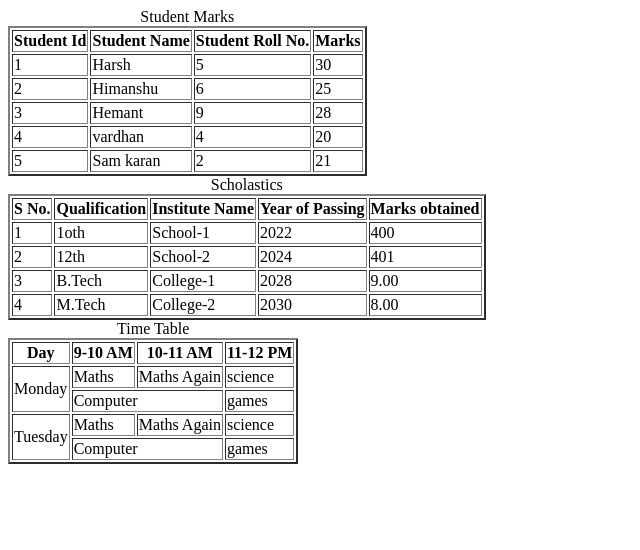
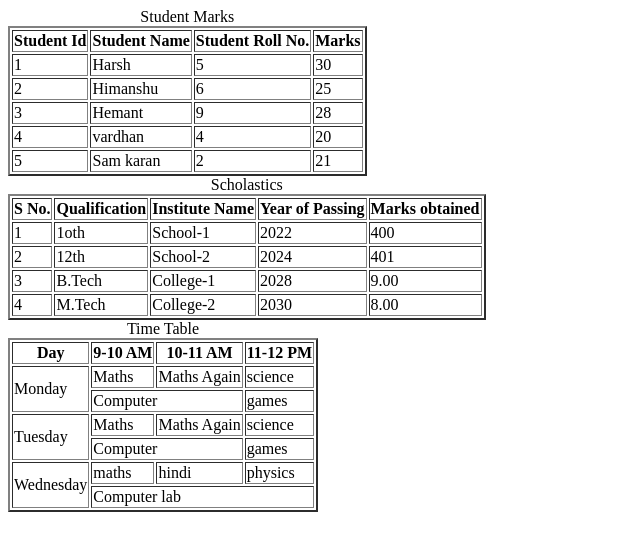
Before and after one commit to harsh00503/FSD-WD-CSE17-Harsh_Yadav, a plain HTML site: page HTML/table.html in a window 1280 px wide. Shown: the whole page, without its empty margins (0-640 px from the left). Drawn offline with Linux system fonts and the light colour scheme.

```diff
--- a/HTML/table.html
+++ b/HTML/table.html
@@ -67,6 +67,12 @@
         <tr>
             <td colspan="2">Computer</td><td colspan="2">games</td>
         </tr>
+        <tr>
+            <td rowspan="2">Wednesday</td><td>maths </td><td>hindi</td><td>physics</td>
+        </tr>
+        <tr>
+            <td colspan="3">Computer lab</td>
+        </tr>
     </table>
 
 
```
Also changed, not shown: HTML/form.html (added).
